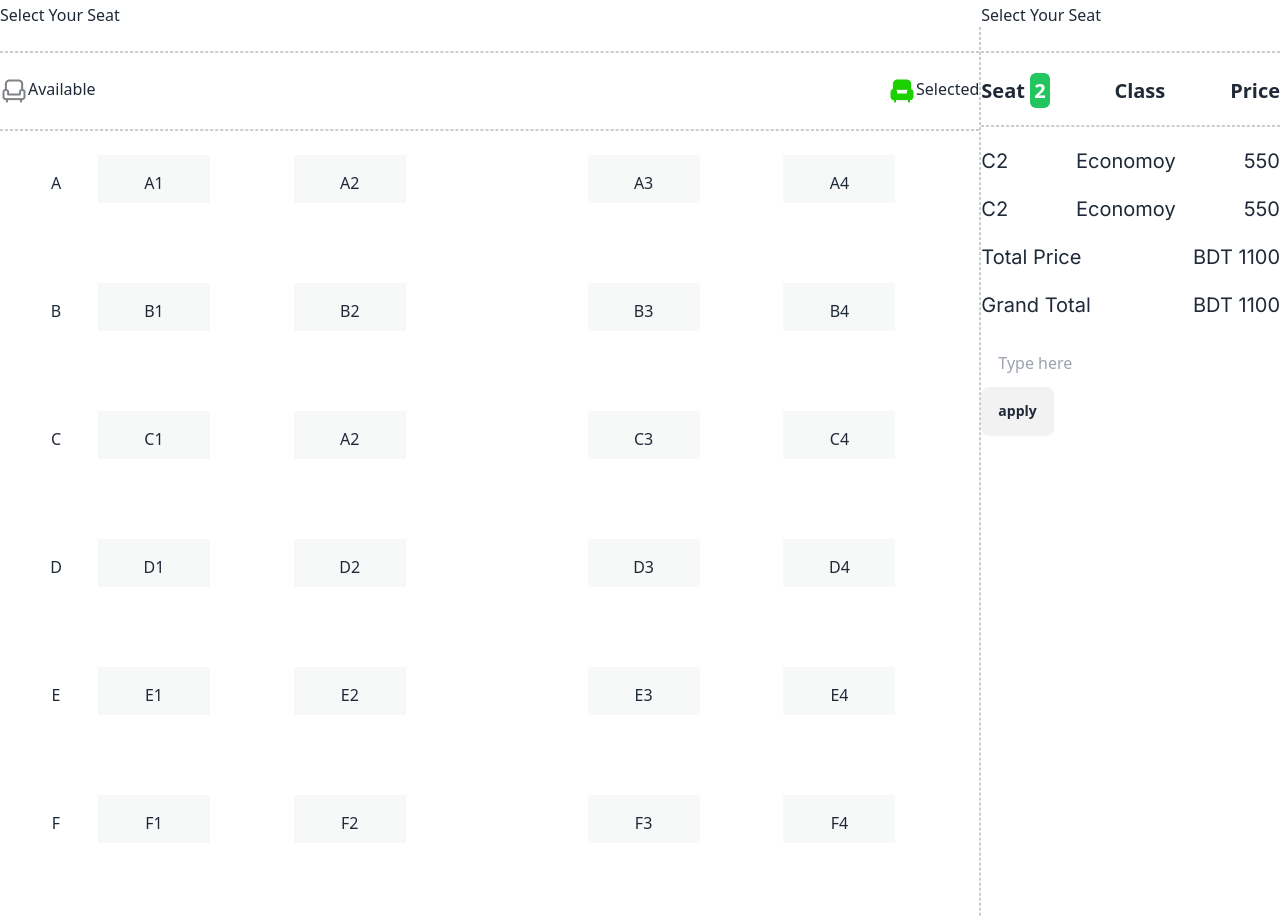
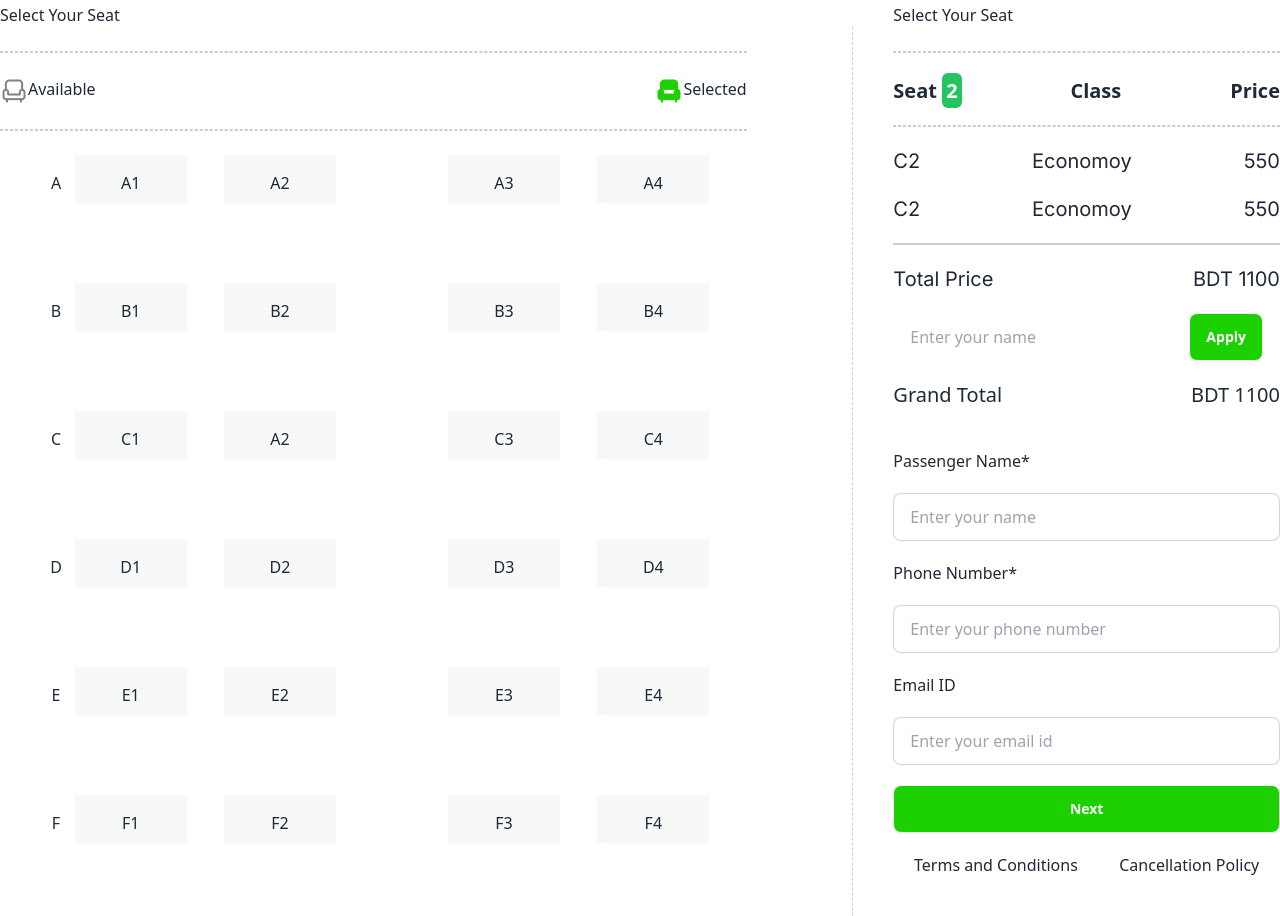
Before and after one commit to bulbulahammedjibon/Assigment-5, a plain HTML site: page index.html in a window 1280 px wide. Shown: the part 2003-2919 px from the top of the page. Drawn offline with nearby package versions, Linux system fonts and the light colour scheme; files whose address does not match are found by name.

Commit message:
design almost done

```diff
--- a/index.html
+++ b/index.html
@@ -292,9 +292,9 @@
         <!-- select your seat -->
 
         <section class="mt-20 bg-white">
-            <div class="container mx-0 mx-auto flex justify-between">
+            <div class="container mx-0 mx-auto grid grid-cols-12">
 
-                <div>
+                <div class="col-span-7">
                     <!-- start -->
                     <div>
                         <h1>Select Your Seat</h1>
@@ -473,13 +473,13 @@
                 </div>
 
 
-                <div class="my-6 border border-dashed border-[#03071233]">
+                <div class="col-span-0 my-6 border-r border-dashed border-[#03071233]">
                     <h1> </h1>
                 </div>
 
 
                 <!-- row-2  -->
-                <div>
+                <div class="ml-10 col-span-4">
 
                     <div>
                         <h1>Select Your Seat</h1>
@@ -490,7 +490,7 @@
                     </div>
                     <!-- booking contant -->
 
-                    <div class="space-y-5">
+                    <div class="space-y-5 rounded-lg mb-10">
 
                         <div class="flex justify-between text-xl font-semibold">
                             <h1>Seat <span class=" text-white bg-green-500 rounded-md p-1">2</span></h1>
@@ -514,20 +514,68 @@
                             <h1>550</h1>
                         </div>
 
+                        <div class="my-6 border border-solid border-[#03071233]">
+                            <h1> </h1>
+                        </div>
+
 
                         <div class="flex justify-between text-xl font-inter">
                             <h1>Total Price</h1>
                             <h1>BDT 1100</h1>
                         </div>
-                        <div class="flex justify-between text-xl font-inter">
+                        <!-- <div>
+                            <input type="text" placeholder="Have any copupon?" class="input    w-full max-w-96" />
+                            <span><button class="btn bg-green-500">apply</button></span>
+                        </div> -->
+
+                        <div>
+                            <label class="input  flex items-center gap-2">
+
+                                <input type="text" class="grow" placeholder="Enter your name" />
+                                <button class="btn bg-[#1DD100]  text-white">Apply</button>
+                            </label>
+                        </div>
+
+                        <div class="flex justify-between text-xl font-inte">
                             <h1>Grand Total</h1>
                             <h1>BDT 1100</h1>
                         </div>
-                        <div>
-                            <input type="text" placeholder="Type here" class="input    w-full max-w-96" />
-                            <button class="btn">apply</button>
+
+                        <!-- button filed -->
+
+
+                    </div>
+
+                    <!-- passenger address input filed -->
+
+                    <div>
+                        <div class="space-y-5">
+                            <h1>Passenger Name*</h1>
+                            <label class="input input-bordered flex items-center gap-2">
+
+                                <input type="text" class="grow" placeholder="Enter your name" />
+                            </label>
+
+                            <h1>Phone Number*</h1>
+                            <label class="input input-bordered flex items-center gap-2">
+
+                                <input type="number" class="grow" placeholder="Enter your phone number" />
+                            </label>
+
+                            <h1>Email ID</h1>
+                            <label class="input input-bordered flex items-center gap-2">
+
+                                <input type="text" class="grow" placeholder="Enter your email id" />
+                            </label>
+
+                            <button class="btn bg-[#1DD100] w-full text-white">Next</button>
+
+                            <div class="flex  justify-around">
+                                <p>Terms and Conditions</p>
+                                <p>Cancellation Policy</p>
+                            </div>
+
                         </div>
-
                     </div>
 
 
```
